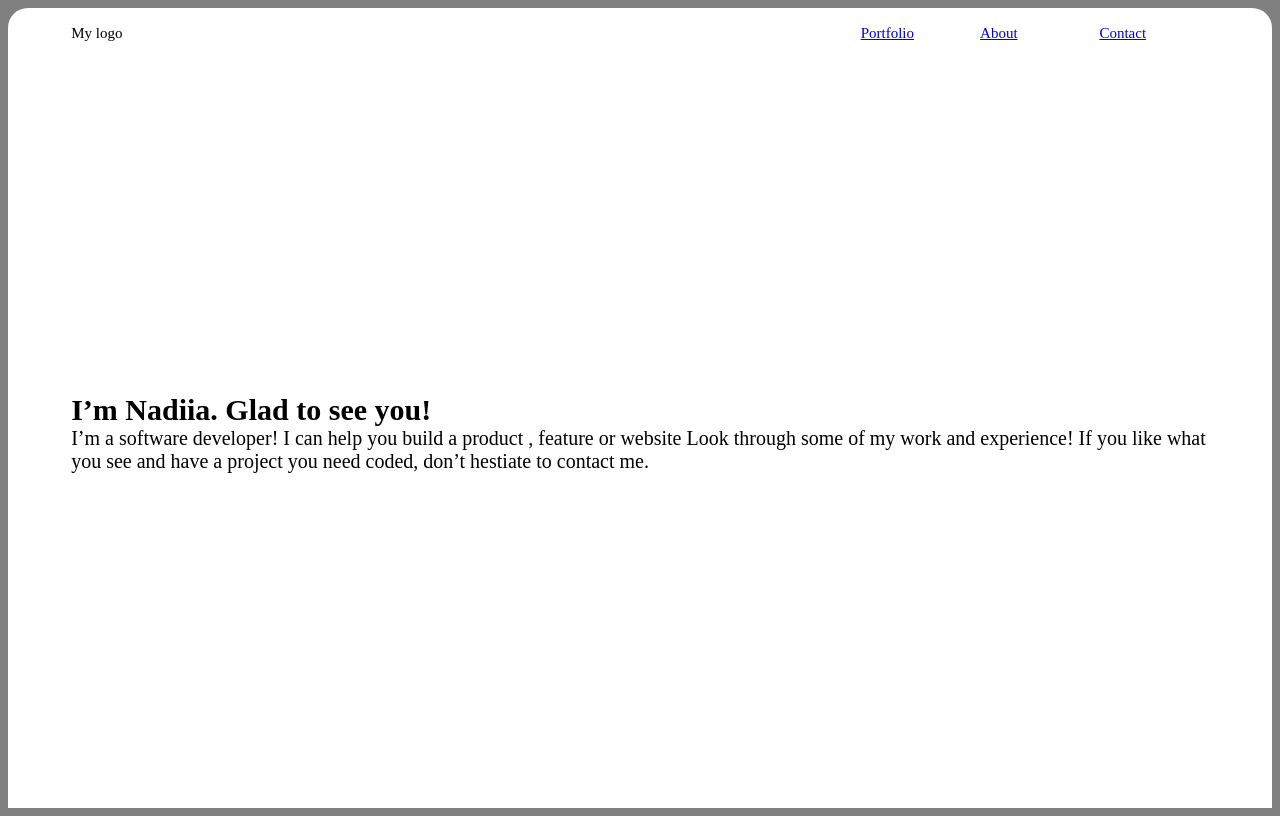
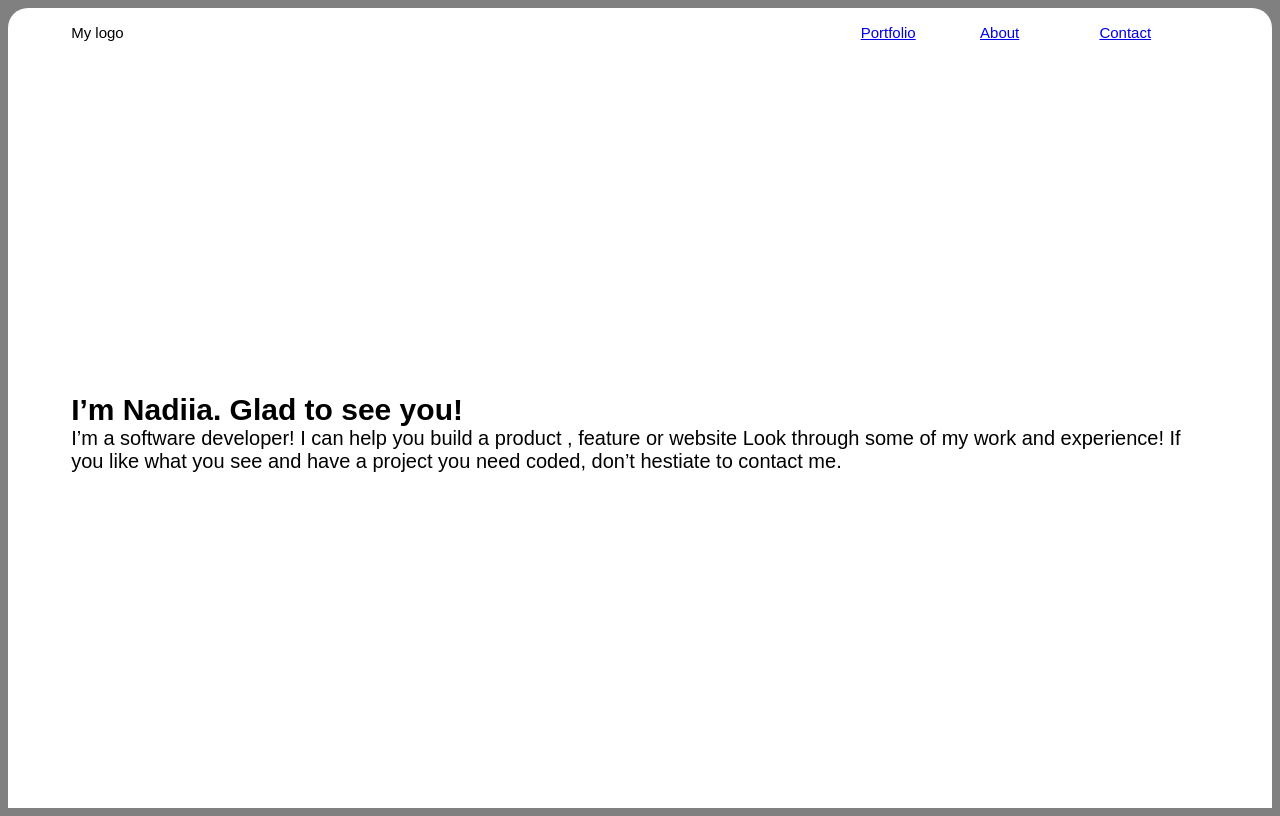
Before and after one commit to petushka1/microverse-m1-w1-d3-portfolio-production, a plain HTML site: page index.html in a window 1280 px wide. Drawn offline with Linux system fonts and the light colour scheme.

Commit message:
Debug CSS file

```diff
--- a/style.css
+++ b/style.css
@@ -1,13 +1,13 @@
-body{
-font-family: 'Poppins';
-font-style: normal;
-font-weight: 400;
-font-size: 20px;
-background-color: gray;
+body {
+  font-family: Poppins, sans-serif;;
+  font-style: normal;
+  font-weight: 400;
+  font-size: 20px;
+  background-color: gray;
 }
 
 .space {
-margin: 0 5%;
+  margin: 0 5%;
 }
 
 .menu {
@@ -17,20 +17,20 @@ margin: 0 5%;
   text-decoration: none;
 }
 
-.container{
+.container {
   display: flex;
   flex-direction: column;
   height: 100vh;
-  background-color: #FFFFFF;
+  background-color: #ffffff;
   border-radius: 20px;
 }
+
 /* flex container */
 .toolbar {
   display: flex;
   align-items: center;
+}
 
-
-}
 .toolbar ul {
   display: flex;
   flex: 1;
@@ -47,16 +47,16 @@ margin: 0 5%;
   margin: 0 10px;
 }
 
-.toolbar div{
+.toolbar div {
   flex: 2;
 }
 
-.headline{
+.headline {
   display: flex;
   flex-direction: column;
   flex: 1;
   justify-content: center;
-  background-color: #FFFFFF;
+  background-color: #ffffff;
   background-image: url('Img/Headerbg@2x.png');
   background-repeat: no-repeat;
   background-size: cover;
```
